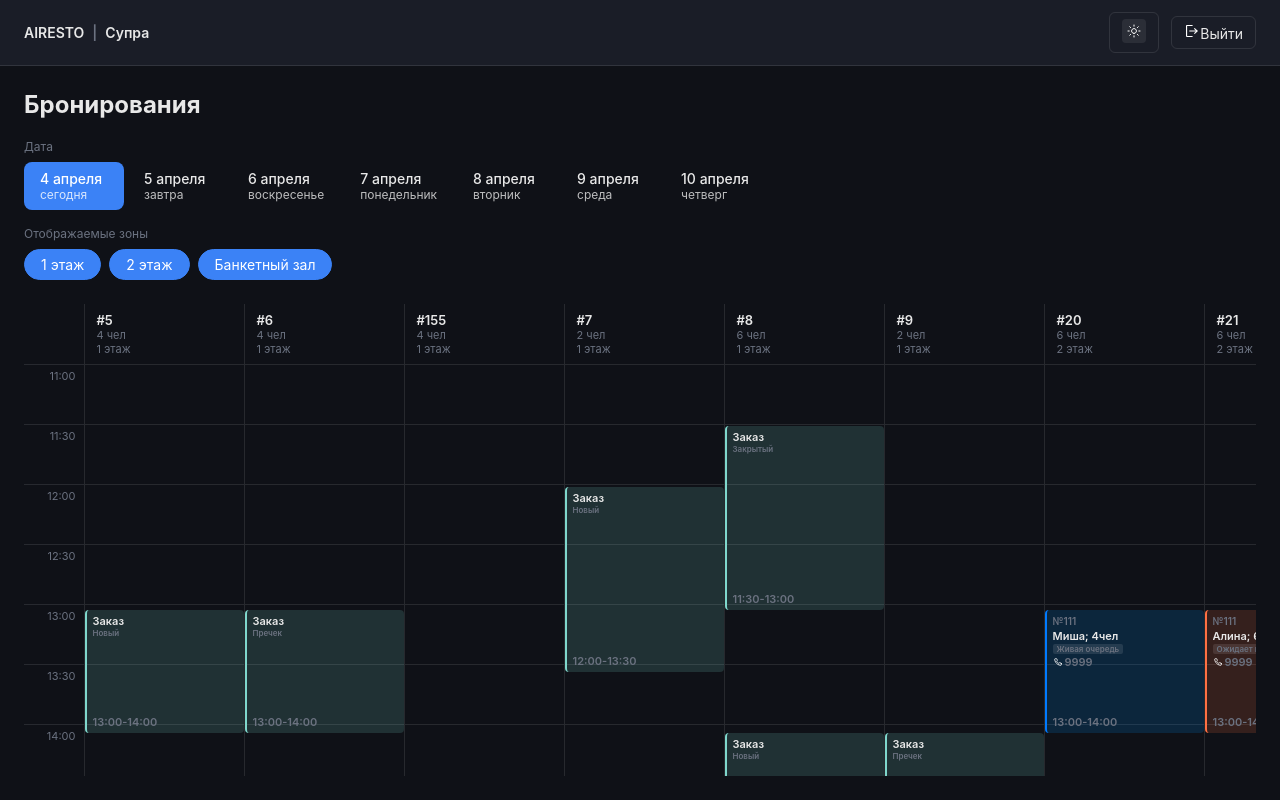
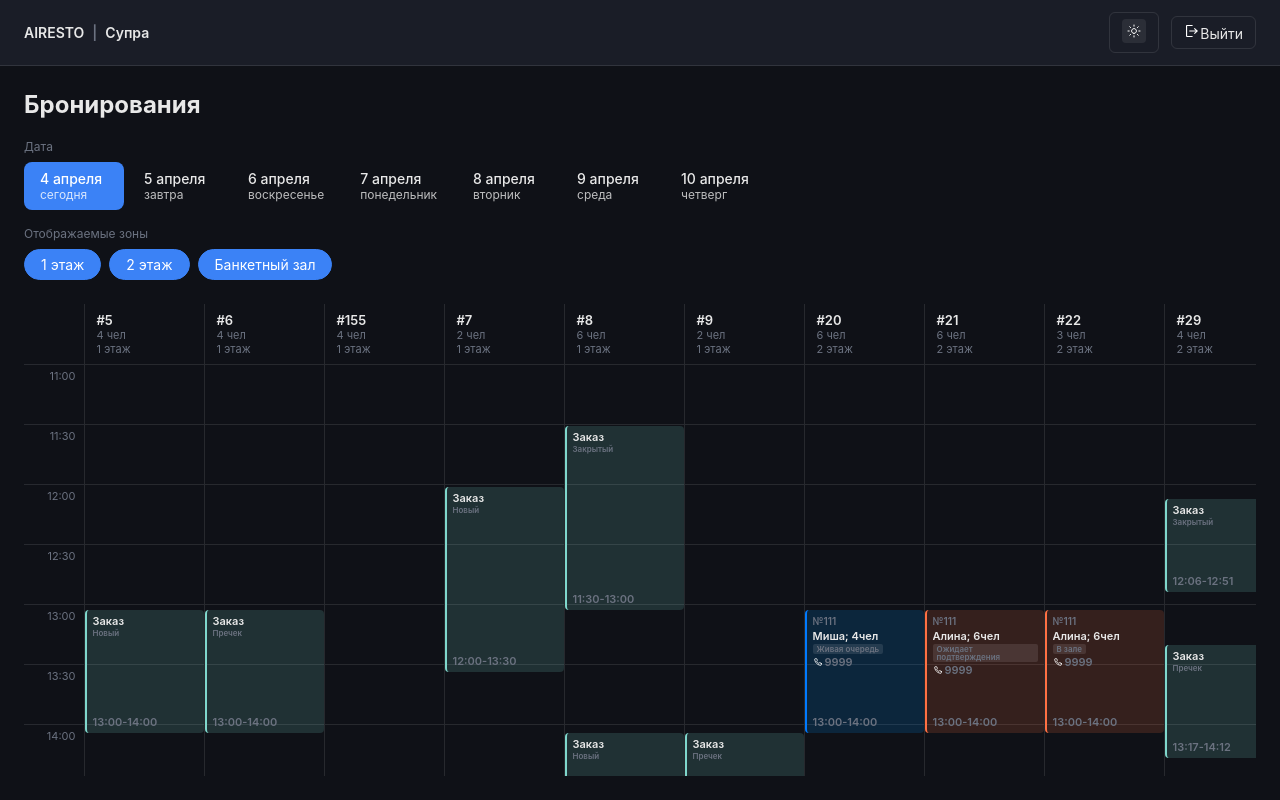
Before and after one commit to ledneev/airesto-test-task, a Vue app: page / in a window 1280 px wide. Built offline with nearby package versions, Linux system fonts and the light colour scheme.

Commit message:
fix: table width fix

```diff
--- a/src/components/BookingTable/BookingTable.vue
+++ b/src/components/BookingTable/BookingTable.vue
@@ -1,21 +1,40 @@
 <script setup lang="ts">
-import { computed, nextTick, onMounted, ref } from 'vue'
-import { useBookingStore } from '../../stores/bookingStore'
-import { mergeEvents, positionEvents } from '../../utils/layout'
-import { generateTimeSlots } from '../../utils/time'
-import EventCard from './EventCard.vue'
+import { computed, ref, onMounted, onUnmounted, nextTick } from "vue";
+import { useBookingStore } from "../../stores/bookingStore";
+import { mergeEvents, positionEvents } from "../../utils/layout";
+import {
+  generateTimeSlots,
+  getRestaurantTime,
+  timeStringToMinutes,
+} from "../../utils/time";
+import EventCard from "./EventCard.vue";
 
-const store = useBookingStore()
+const store = useBookingStore();
+
+const tableRef = ref<HTMLElement>();
+const containerWidth = ref(0);
+
+const SLOT_HEIGHT = 60;
 
 const timeSlots = computed(() =>
   generateTimeSlots(
     store.restaurant.opening_time,
     store.restaurant.closing_time,
-  )
-)
+  ),
+);
+
+const columnHeight = computed(() => timeSlots.value.length * SLOT_HEIGHT);
+
+const colWidth = computed(() => {
+  const timeColWidth = 60;
+  const available = containerWidth.value - timeColWidth;
+  const count = tablesWithEvents.value.length;
+  if (count === 0) return 160;
+  return Math.max(120, available / count);
+});
 
 const tablesWithEvents = computed(() =>
-  store.filteredTables.map(table => ({
+  store.filteredTables.map((table) => ({
     table,
     events: positionEvents(
       mergeEvents(table, store.selectedDate),
@@ -23,44 +42,80 @@ const tablesWithEvents = computed(() =>
       store.restaurant.closing_time,
       store.restaurant.timezone,
     ),
-  }))
-)
+  })),
+);
 
-const scrollContainer = ref<HTMLElement>()
+let resizeObserver: ResizeObserver | null = null;
 
-  onMounted(async () => {
-  await nextTick()
-  if (!scrollContainer.value) return
+const currentTimePercent = ref<number | null>(null);
+
+function updateCurrentTime() {
+  const now = getRestaurantTime(store.restaurant.timezone);
+  const hours = now.getHours();
+  const minutes = now.getMinutes();
+  const currentMin = hours * 60 + minutes;
+
+  const openingMin = timeStringToMinutes(store.restaurant.opening_time);
+  const closingMin = timeStringToMinutes(store.restaurant.closing_time);
+
+
+  if (currentMin < openingMin || currentMin > closingMin) {
+    currentTimePercent.value = null;
+    return;
+  }
+
+  currentTimePercent.value =
+    ((currentMin - openingMin) / (closingMin - openingMin)) * 100;
+}
+
+let timeInterval: ReturnType<typeof setInterval>;
+
+onMounted(async () => {
+  await nextTick();
+
+  if (!tableRef.value) return;
+
+  resizeObserver = new ResizeObserver((entries) => {
+    containerWidth.value = entries[0].contentRect.width;
+  });
+  resizeObserver.observe(tableRef.value);
 
   const openingSlot = timeSlots.value.findIndex(
-    slot => slot === store.restaurant.opening_time
-  )
+    (slot) => slot === store.restaurant.opening_time,
+  );
   if (openingSlot !== -1) {
-    scrollContainer.value.scrollTop = openingSlot * SLOT_HEIGHT
+    tableRef.value.scrollTop = openingSlot * SLOT_HEIGHT;
   }
-})
 
-const SLOT_HEIGHT = 60
-const columnHeight = computed(() => timeSlots.value.length * SLOT_HEIGHT)
+  updateCurrentTime();
+  timeInterval = setInterval(updateCurrentTime, 60_000);
+});
+
+onUnmounted(() => {
+  resizeObserver?.disconnect();
+  clearInterval(timeInterval);
+});
 </script>
 
 <template>
   <div class="booking-table">
-
-    <div class="booking-table__scroll" ref="scrollContainer">
+    <div class="booking-table__scroll" ref="tableRef">
       <table class="booking-table__inner">
-
         <thead class="booking-table__head">
           <tr>
             <th class="booking-table__time-header"></th>
-
             <th
               v-for="{ table } in tablesWithEvents"
               :key="table.id"
               class="booking-table__col-header"
+              :style="{ width: `${colWidth}px`, minWidth: `${colWidth}px` }"
             >
-              <span class="booking-table__table-number">#{{ table.number }}</span>
-              <span class="booking-table__table-capacity">{{ table.capacity }} чел</span>
+              <span class="booking-table__table-number"
+                >#{{ table.number }}</span
+              >
+              <span class="booking-table__table-capacity"
+                >{{ table.capacity }} чел</span
+              >
               <span class="booking-table__table-zone">{{ table.zone }}</span>
             </th>
           </tr>
@@ -88,6 +143,7 @@ const columnHeight = computed(() => timeSlots.value.length * SLOT_HEIGHT)
               v-for="{ table, events } in tablesWithEvents"
               :key="table.id"
               class="booking-table__col"
+              :style="{ width: `${colWidth}px`, minWidth: `${colWidth}px` }"
             >
               <div
                 class="booking-table__col-inner"
@@ -100,6 +156,12 @@ const columnHeight = computed(() => timeSlots.value.length * SLOT_HEIGHT)
                   :style="{ height: `${SLOT_HEIGHT}px` }"
                 />
 
+                <div
+                  v-if="currentTimePercent !== null"
+                  class="booking-table__current-time"
+                  :style="{ top: `${currentTimePercent}%` }"
+                />
+
                 <EventCard
                   v-for="event in events"
                   :key="event.id"
@@ -109,10 +171,8 @@ const columnHeight = computed(() => timeSlots.value.length * SLOT_HEIGHT)
             </td>
           </tr>
         </tbody>
-
       </table>
     </div>
-
   </div>
 </template>
 
@@ -121,6 +181,7 @@ const columnHeight = computed(() => timeSlots.value.length * SLOT_HEIGHT)
   flex: 1;
   overflow: hidden;
   position: relative;
+  min-height: 0;
 }
 
 .booking-table__scroll {
@@ -132,6 +193,7 @@ const columnHeight = computed(() => timeSlots.value.length * SLOT_HEIGHT)
 .booking-table__inner {
   border-collapse: collapse;
   table-layout: fixed;
+  width: 100%;
   min-width: max-content;
 }
 
@@ -152,8 +214,6 @@ const columnHeight = computed(() => timeSlots.value.length * SLOT_HEIGHT)
 }
 
 .booking-table__col-header {
-  width: 160px;
-  min-width: 160px;
   padding: 8px 12px;
   text-align: left;
   border-left: 1px solid var(--color-border);
@@ -195,7 +255,6 @@ const columnHeight = computed(() => timeSlots.value.length * SLOT_HEIGHT)
   padding-right: 8px;
   font-size: 11px;
   color: var(--color-text-muted);
-  text-align: right;
   justify-content: flex-end;
   border-top: 1px solid var(--color-border);
 }
@@ -203,8 +262,6 @@ const columnHeight = computed(() => timeSlots.value.length * SLOT_HEIGHT)
 .booking-table__col {
   vertical-align: top;
   border-left: 1px solid var(--color-border);
-  width: auto;
-  min-width: 160px;
 }
 
 .booking-table__col-inner {
@@ -216,4 +273,34 @@ const columnHeight = computed(() => timeSlots.value.length * SLOT_HEIGHT)
   border-top: 1px solid var(--color-border);
   width: 100%;
 }
+
+.booking-table__current-time {
+  position: absolute;
+  left: 0;
+  right: 0;
+  height: 1px;
+  background: #ef4444;
+  z-index: 6;
+  pointer-events: none;
+}
+
+.booking-table__current-time::before {
+  content: "";
+  position: absolute;
+  left: -4px;
+  top: -3px;
+  width: 7px;
+  height: 7px;
+  border-radius: 50%;
+  background: #ef4444;
+}
+
+.booking-table__current-time-indicator {
+  position: absolute;
+  left: 0;
+  right: 0;
+  height: 1px;
+  background: #ef4444;
+  pointer-events: none;
+}
 </style>
--- a/src/components/BookingTable/EventCard.vue
+++ b/src/components/BookingTable/EventCard.vue
@@ -46,7 +46,6 @@ function formatTime(iso: string): string {
 
 const eventStyle = styleMap[props.event.status] ?? styleMap['New']
 const statusLabel = labelMap[props.event.status] ?? props.event.status
-const isReservation = props.event.type === 'reservation'
 const isBanquet = props.event.status === 'Banquet'
 const isOrder = props.event.type === 'order' && !isBanquet
 </script>
--- a/src/utils/layout.ts
+++ b/src/utils/layout.ts
@@ -44,11 +44,6 @@ function startDiffMinutes(
   return Math.abs(
     isoToMinutes(a.start_time, timezone) - isoToMinutes(b.start_time, timezone)
   )
-}
-
-interface EventGroup {
-  columns: CalendarEvent[][]
-  offsetPx: number
 }
 
 export function positionEvents(
@@ -104,10 +99,6 @@ export function positionEvents(
       }
       if (!placed) packs.push([event])
     }
-  events.forEach(e => {
-  console.log(e.start_time, '->', isoToMinutes(e.start_time, timezone))
-})
-console.log('opening->', openingMin, 'closing->', closingMin)
 
     packs.forEach((pack, packIndex) => {
       const colCount = pack.length
```
